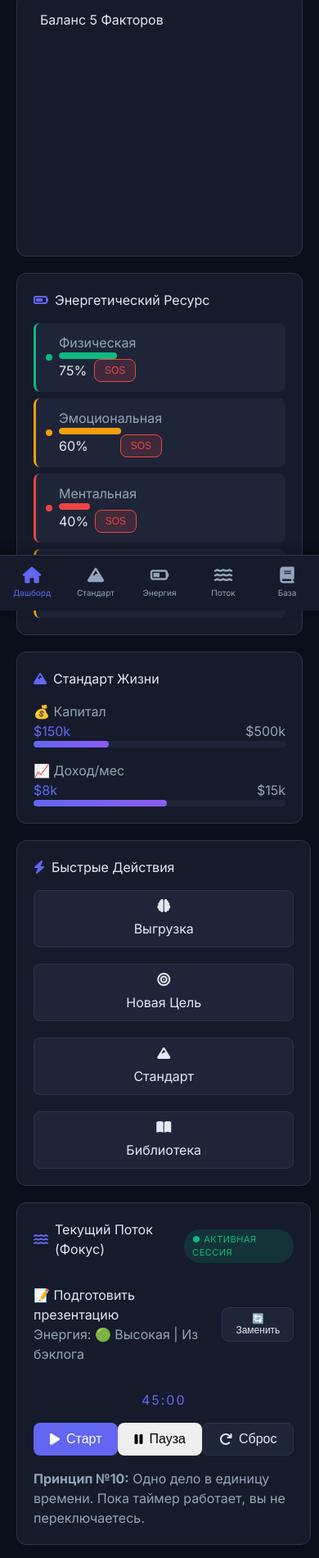
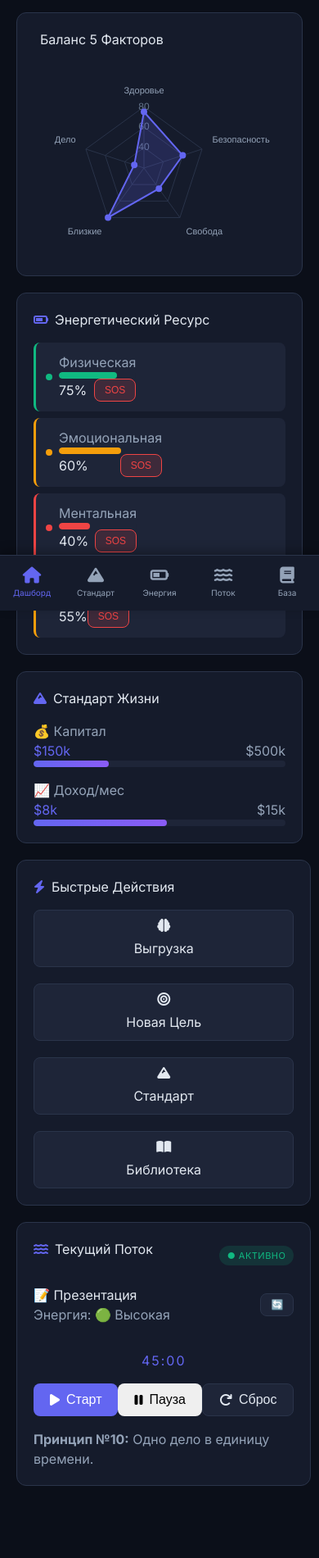
Before and after one commit to Datin887/mission-app, a plain HTML site: page index.html in a window 390 px wide. Shown: the part 99-2000 px from the top of the page at 82% size. Drawn offline with nearby package versions, Linux system fonts and the light colour scheme.

Commit message:
Update index.html

```diff
--- a/index.html
+++ b/index.html
@@ -7,12 +7,9 @@
     <link rel="stylesheet" href="design-system.css">
     <link rel="stylesheet" href="https://cdnjs.cloudflare.com/ajax/libs/font-awesome/6.4.0/css/all.min.css">
     <link href="https://fonts.googleapis.com/css2?family=Inter:wght@400;500;600;700;800&family=JetBrains+Mono:wght@700&display=swap" rel="stylesheet">
-    <script src="https://cdn.jsdelivr.net/npm/chart.js"></script>
+
+    <!-- Стили для мобильной навигации -->
     <style>
-        .top-grid { display: grid; grid-template-columns: repeat(3, 1fr); gap: 20px; margin-bottom: 20px; }
-        .bottom-grid { display: grid; grid-template-columns: 1fr 2fr; gap: 20px; }
-
-        /* МОБИЛЬНАЯ НАВИГАЦИЯ */
         .mobile-nav {
             position: fixed; bottom: 0; left: 0; right: 0;
             background: var(--bg-card); border-top: 1px solid var(--border);
@@ -23,7 +20,7 @@
         @media (max-width: 900px) {
             .mobile-nav { display: flex; }
             .nav-links { display: none; }
-            body { padding-bottom: 70px; } /* Отступ чтобы контент не перекрывался */
+            body { padding-bottom: 70px; }
             .top-grid, .bottom-grid { grid-template-columns: 1fr; }
         }
         .mobile-nav a {
@@ -34,11 +31,16 @@
         .mobile-nav a i { font-size: 20px; }
         .mobile-nav a.active { color: var(--accent); }
         .mobile-nav a:active { transform: scale(0.95); }
+
+        /* Стили сетки */
+        .top-grid { display: grid; grid-template-columns: repeat(3, 1fr); gap: 20px; margin-bottom: 20px; }
+        .bottom-grid { display: grid; grid-template-columns: 1fr 2fr; gap: 20px; }
+        @media (max-width: 900px) { .top-grid, .bottom-grid { grid-template-columns: 1fr; } }
     </style>
 </head>
 <body>
     <div class="container">
-        <!-- Верхняя навигация (Desktop) -->
+        <!-- Верхняя навигация -->
         <nav class="card flex justify-between items-center mb-4" style="padding: 14px 24px;">
             <div class="logo flex items-center gap-2 text-accent font-bold text-xl">
                 <i class="fas fa-bullseye"></i> МИССИЯ ВЫПОЛНИМА
@@ -51,27 +53,32 @@
             </div>
             <div class="user-info flex items-center gap-2 text-sm text-muted">
                 <span id="currentDate"></span>
-                <div class="avatar w-8 h-8 rounded-full bg-accent flex items-center justify-center text-white font-bold text-xs">А</div>
+                <div class="avatar w-8 h-8 rounded-full bg-accent flex items-center justify-center text-white font-bold text-xs">A</div>
             </div>
         </nav>
 
-        <!-- Основной контент -->
+        <!-- Сетка блоков -->
         <div class="top-grid">
+            <!-- 1. Баланс 5 Факторов -->
             <div class="card">
                 <div class="card-title"><i class="fas fa-chart-radar"></i> Баланс 5 Факторов</div>
-                <div style="position: relative; height: 240px;"><canvas id="factorsChart"></canvas></div>
+                <div style="position: relative; height: 240px; width: 100%;">
+                    <canvas id="factorsChart"></canvas>
+                </div>
             </div>
 
+            <!-- 2. Энергия -->
             <div class="card">
                 <div class="card-title"><i class="fas fa-battery-three-quarters"></i> Энергетический Ресурс</div>
                 <div class="grid grid-2 gap-2">
-                    <div class="energy-indicator high"><span class="energy-dot"></span><div class="flex-1"><div class="text-xs text-muted mb-1">Физическая</div><div class="progress h-1 mb-1"><div class="progress-fill success" style="width: 75%"></div></div><div class="flex justify-between items-center"><span class="text-xs font-bold">75%</span><button class="btn btn-danger btn-sm py-1 px-2 text-[10px]" onclick="alert('SOS: Физическая')">SOS</button></div></div></div>
-                    <div class="energy-indicator medium"><span class="energy-dot"></span><div class="flex-1"><div class="text-xs text-muted mb-1">Эмоциональная</div><div class="progress h-1 mb-1"><div class="progress-fill warning" style="width: 60%"></div></div><div class="flex justify-between items-center"><span class="text-xs font-bold">60%</span><button class="btn btn-danger btn-sm py-1 px-2 text-[10px]" onclick="alert('SOS: Эмоциональная')">SOS</button></div></div></div>
-                    <div class="energy-indicator low"><span class="energy-dot"></span><div class="flex-1"><div class="text-xs text-muted mb-1">Ментальная</div><div class="progress h-1 mb-1"><div class="progress-fill danger" style="width: 40%"></div></div><div class="flex justify-between items-center"><span class="text-xs font-bold">40%</span><button class="btn btn-danger btn-sm py-1 px-2 text-[10px]" onclick="alert('SOS: Ментальная')">SOS</button></div></div></div>
-                    <div class="energy-indicator medium"><span class="energy-dot"></span><div class="flex-1"><div class="text-xs text-muted mb-1">Духовная</div><div class="progress h-1 mb-1"><div class="progress-fill warning" style="width: 55%"></div></div><div class="flex justify-between items-center"><span class="text-xs font-bold">55%</span><button class="btn btn-danger btn-sm py-1 px-2 text-[10px]" onclick="alert('SOS: Духовная')">SOS</button></div></div></div>
+                    <div class="energy-indicator high"><span class="energy-dot"></span><div class="flex-1"><div class="text-xs text-muted mb-1">Физическая</div><div class="progress h-1 mb-1"><div class="progress-fill success" style="width: 75%"></div></div><div class="flex justify-between items-center"><span class="text-xs font-bold">75%</span><button class="btn btn-danger btn-sm py-1 px-2 text-[10px]" onclick="alert('SOS')">SOS</button></div></div></div>
+                    <div class="energy-indicator medium"><span class="energy-dot"></span><div class="flex-1"><div class="text-xs text-muted mb-1">Эмоциональная</div><div class="progress h-1 mb-1"><div class="progress-fill warning" style="width: 60%"></div></div><div class="flex justify-between items-center"><span class="text-xs font-bold">60%</span><button class="btn btn-danger btn-sm py-1 px-2 text-[10px]" onclick="alert('SOS')">SOS</button></div></div></div>
+                    <div class="energy-indicator low"><span class="energy-dot"></span><div class="flex-1"><div class="text-xs text-muted mb-1">Ментальная</div><div class="progress h-1 mb-1"><div class="progress-fill danger" style="width: 40%"></div></div><div class="flex justify-between items-center"><span class="text-xs font-bold">40%</span><button class="btn btn-danger btn-sm py-1 px-2 text-[10px]" onclick="alert('SOS')">SOS</button></div></div></div>
+                    <div class="energy-indicator medium"><span class="energy-dot"></span><div class="flex-1"><div class="text-xs text-muted mb-1">Духовная</div><div class="progress h-1 mb-1"><div class="progress-fill warning" style="width: 55%"></div></div><div class="flex justify-between items-center"><span class="text-xs font-bold">55%</span><button class="btn btn-danger btn-sm py-1 px-2 text-[10px]" onclick="alert('SOS')">SOS</button></div></div></div>
                 </div>
             </div>
 
+            <!-- 3. Стандарт -->
             <div class="card">
                 <div class="card-title"><i class="fas fa-mountain"></i> Стандарт Жизни</div>
                 <div class="mb-4"><div class="flex justify-between text-sm mb-1"><span class="text-muted">💰 Капитал</span></div><div class="flex justify-between text-xs mb-1"><span class="text-accent font-bold">$150k</span><span class="text-muted">$500k</span></div><div class="progress"><div class="progress-fill" style="width: 30%"></div></div></div>
@@ -80,6 +87,7 @@
         </div>
 
         <div class="bottom-grid">
+            <!-- 4. Быстрые действия -->
             <div class="card">
                 <div class="card-title"><i class="fas fa-bolt"></i> Быстрые Действия</div>
                 <div class="grid grid-2 gap-3">
@@ -90,14 +98,15 @@
                 </div>
             </div>
 
+            <!-- 5. Поток -->
             <div class="card flex flex-col justify-between">
                 <div class="flex justify-between items-center mb-4">
-                    <div class="card-title mb-0"><i class="fas fa-water"></i> Текущий Поток (Фокус)</div>
-                    <span class="badge badge-success">● Активная сессия</span>
+                    <div class="card-title mb-0"><i class="fas fa-water"></i> Текущий Поток</div>
+                    <span class="badge badge-success">● Активно</span>
                 </div>
                 <div class="bg-card border border-border rounded p-3 mb-4 flex justify-between items-center">
-                    <div><div class="font-bold text-sm">📝 Подготовить презентацию</div><div class="text-xs text-muted mt-1">Энергия: 🟢 Высокая | Из бэклога</div></div>
-                    <button class="btn btn-secondary btn-sm">🔄 Заменить</button>
+                    <div><div class="font-bold text-sm">📝 Презентация</div><div class="text-xs text-muted mt-1">Энергия: 🟢 Высокая</div></div>
+                    <button class="btn btn-secondary btn-sm">🔄</button>
                 </div>
                 <div class="timer text-accent" id="timer">45:00</div>
                 <div class="flex justify-center gap-3 mb-4">
@@ -105,12 +114,12 @@
                     <button class="btn btn-warning" onclick="pauseTimer()"><i class="fas fa-pause"></i> Пауза</button>
                     <button class="btn btn-secondary" onclick="resetTimer()"><i class="fas fa-redo"></i> Сброс</button>
                 </div>
-                <div class="bg-hover border-l-4 border-accent p-3 rounded text-sm text-muted"><strong class="text-main">Принцип №10:</strong> Одно дело в единицу времени. Пока таймер работает, вы не переключаетесь.</div>
+                <div class="bg-hover border-l-4 border-accent p-3 rounded text-sm text-muted"><strong class="text-main">Принцип №10:</strong> Одно дело в единицу времени.</div>
             </div>
         </div>
     </div>
 
-    <!-- НИЖНЯЯ НАВИГАЦИЯ (Mobile) -->
+    <!-- Мобильная навигация -->
     <nav class="mobile-nav">
         <a href="index.html" class="active"><i class="fas fa-home"></i><span>Дашборд</span></a>
         <a href="strategy.html"><i class="fas fa-mountain"></i><span>Стандарт</span></a>
@@ -119,18 +128,29 @@
         <a href="library.html"><i class="fas fa-book"></i><span>База</span></a>
     </nav>
 
+    <!-- Скрипты -->
+    <!-- 1. Подключаем Chart.js с defer (отложенная загрузка) -->
+    <script src="https://cdn.jsdelivr.net/npm/chart.js" defer></script>
+
+    <!-- 2. Логика приложения -->
     <script>
+        // Ждем полной загрузки страницы и библиотеки
+        window.addEventListener('load', function() {
+
+            // Дата
             const opts = { weekday: 'long', year: 'numeric', month: 'long', day: 'numeric' };
             document.getElementById('currentDate').textContent = new Date().toLocaleDateString('ru-RU', opts);
 
-        const ctx = document.getElementById('factorsChart').getContext('2d');
-        new Chart(ctx, {
+            // Инициализация графика
+            const ctx = document.getElementById('factorsChart');
+            if (ctx) {
+                new Chart(ctx.getContext('2d'), {
                     type: 'radar',
-             {
+                    data: {
                         labels: ['Здоровье', 'Безопасность', 'Свобода', 'Близкие', 'Дело'],
                         datasets: [{
                             label: 'Баланс',
-                     [75, 60, 45, 80, 30],
+                            data: [75, 60, 45, 80, 30],
                             backgroundColor: 'rgba(99, 102, 241, 0.2)',
                             borderColor: '#6366f1',
                             borderWidth: 2,
@@ -151,15 +171,19 @@
                         plugins: { legend: { display: false } }
                     }
                 });
+            }
 
+            // Таймер
             let timerInterval, timeLeft = 45 * 60, isRunning = false;
             const timerEl = document.getElementById('timer');
+
             function updateDisplay() {
                 const m = Math.floor(timeLeft / 60).toString().padStart(2, '0');
                 const s = (timeLeft % 60).toString().padStart(2, '0');
                 timerEl.textContent = `${m}:${s}`;
             }
-        function startTimer() {
+
+            window.startTimer = function() {
                 if (!isRunning) {
                     isRunning = true;
                     timerInterval = setInterval(() => {
@@ -168,8 +192,11 @@
                     }, 1000);
                 }
             }
-        function pauseTimer() { clearInterval(timerInterval); isRunning = false; }
-        function resetTimer() { clearInterval(timerInterval); isRunning = false; timeLeft = 45 * 60; updateDisplay(); }
+            window.pauseTimer = function() { clearInterval(timerInterval); isRunning = false; }
+            window.resetTimer = function() { clearInterval(timerInterval); isRunning = false; timeLeft = 45 * 60; updateDisplay(); }
+
+            updateDisplay();
+        });
     </script>
 </body>
 </html>
```
Lines whose indentation alone changed are shown as unchanged.
